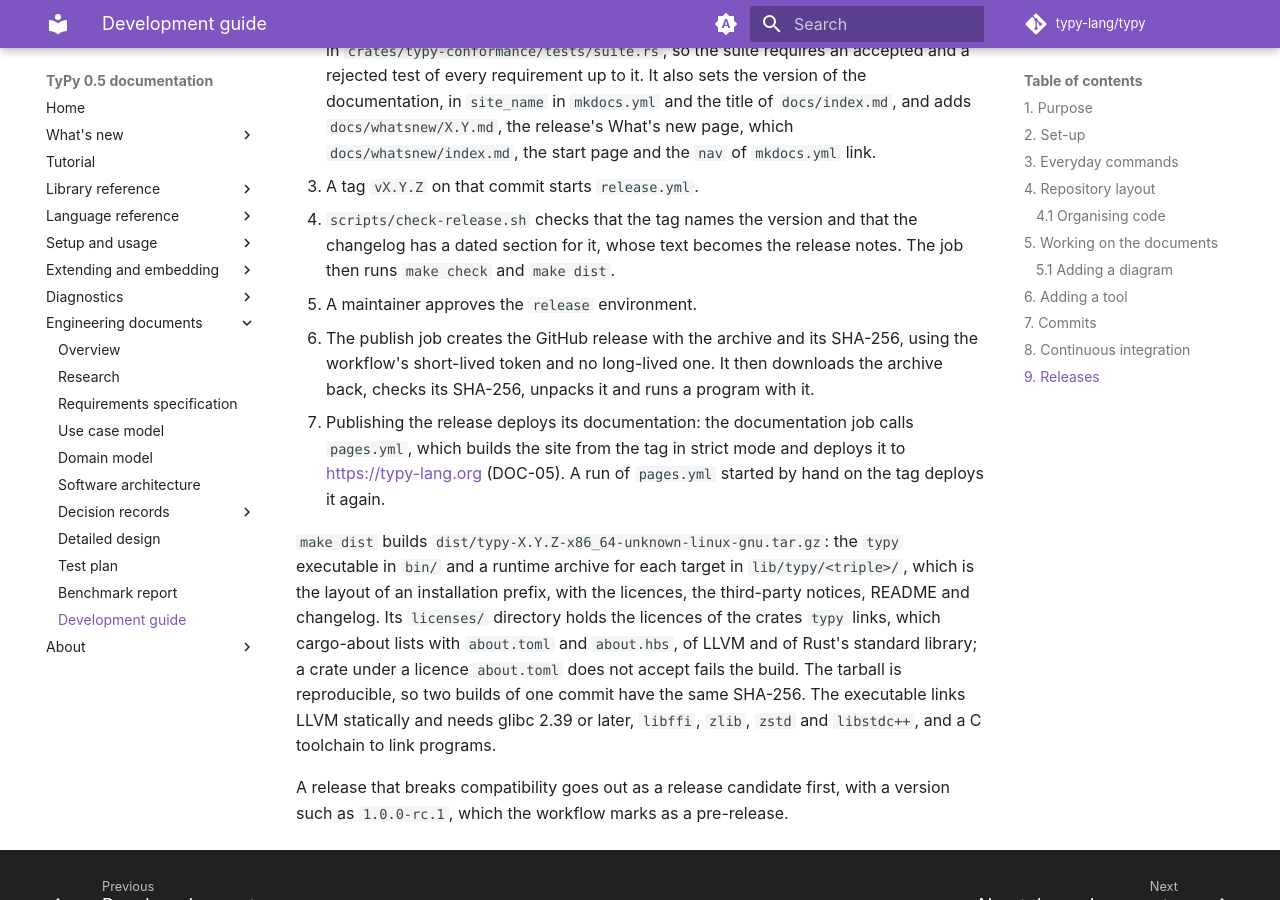
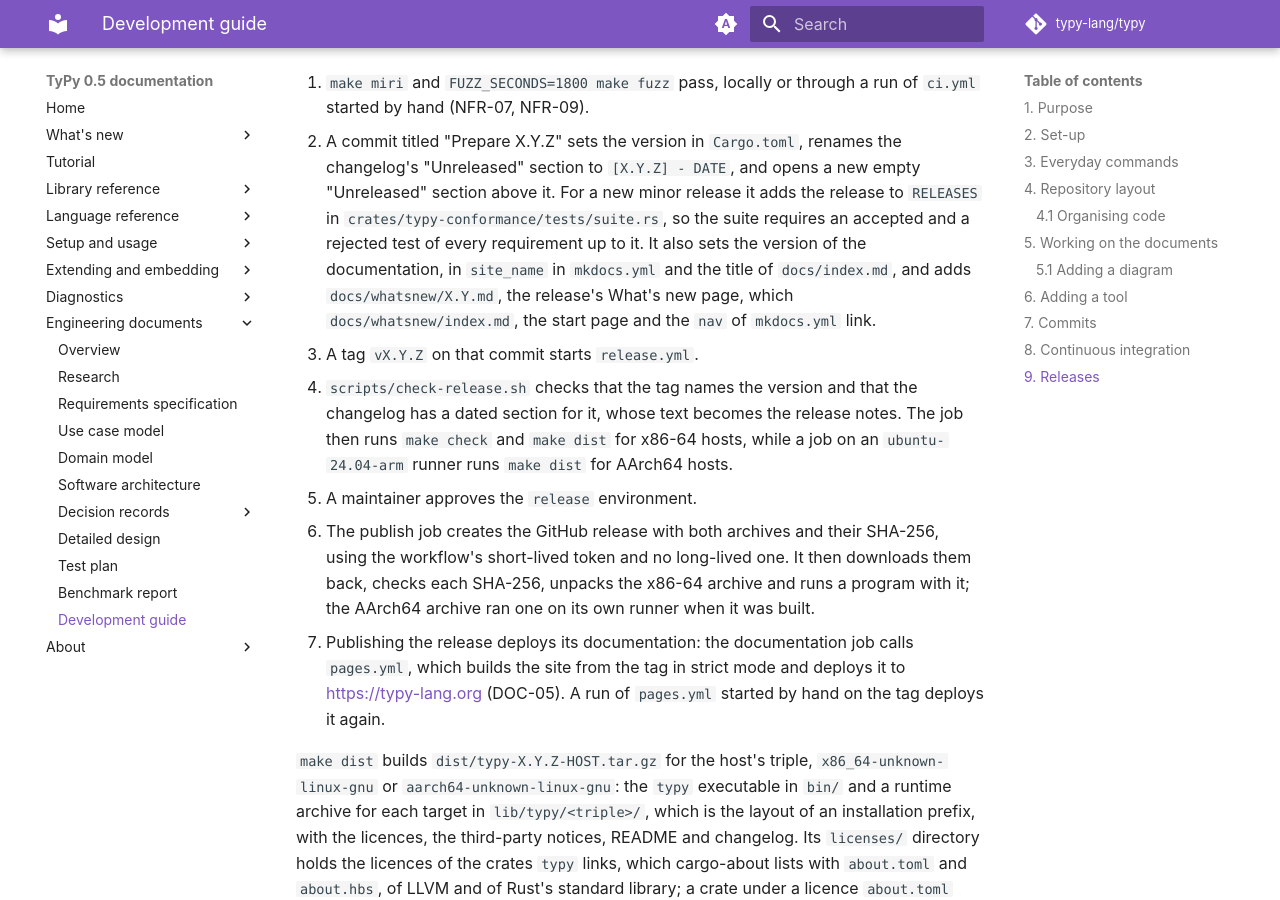
Before and after one commit to typy-lang/typy, an MkDocs documentation site: the page built from docs/development/development-guide.md, in a window 1280 px wide and 900 px high, scrolled down 8909 px. Built offline with MkDocs 1.6.1 and Material for MkDocs 9.7.7, drawn with Linux system fonts in a browser that asks for light colours; comment, search, counter and statistics services are not loaded; some of the changed text lies outside the part shown.

Commit message:
Test on an arm64 runner and release a compiler for AArch64 hosts
CI runs every test natively on ubuntu-24.04-arm and builds the AArch64
archive there; the release builds one archive per host, each with the
runtime archives of all three targets. Tests and scripts follow the host's
architecture: the sanitizer runtime is built for the host, and the static
musl size check runs on x86-64 hosts, where musl-gcc links it.

```diff
--- a/docs/development/development-guide.md
+++ b/docs/development/development-guide.md
@@ -203,9 +203,10 @@ to GitHub Pages.
 | --- | --- | --- | --- |
 | `ci.yml` | Quality gate and package | Every pull request | `make check`, then `make dist`; for a pull request of documents alone, the light run below |
 | `ci.yml` | Miri and fuzzing | On demand, before a release | `make miri`, then `FUZZ_SECONDS=1800 make fuzz`; the inputs that crashed are kept as an artifact |
+| `ci.yml` | AArch64 tests | Every pull request but one of documents alone, on an `ubuntu-24.04-arm` runner | `make test`: every unit, integration and conformance test natively, and the conformance suite built for x86-64 under `qemu-x86_64` (NFR-16), then `make dist`; built with line tables for debug information, since the runner has 14 GB of disk |
 | `ci.yml` | Dependency review | Every pull request | Fails on a new dependency with a known vulnerability |
 | `codeql.yml` | Analyze | Every push to `main`, and weekly | Code scanning of the Rust sources and the workflows, leaving out the test files that `.github/codeql/codeql-config.yml` lists |
-| `release.yml` | Check and build, Publish, then Documentation | A tag `vX.Y.Z` | Section 9 |
+| `release.yml` | Check and build, Build for AArch64 hosts, Publish, then Documentation | A tag `vX.Y.Z` | Section 9 |
 | `pages.yml` | Build the site, then Deploy | Called by `release.yml` once a release is created; a release published by hand; on demand, on a release tag | Builds the site with `scripts/build-docs.sh` on the runner after `astral-sh/setup-uv`, without the dev image, and deploys it to GitHub Pages at <https://typy-lang.org> (DOC-05) |
 
 A pull request whose every file is a document that no compiled test reads
@@ -251,18 +252,22 @@ each release's branch stays on origin and an issue can be traced to it.
 3. A tag `vX.Y.Z` on that commit starts `release.yml`.
 4. `scripts/check-release.sh` checks that the tag names the version and that
    the changelog has a dated section for it, whose text becomes the release
-   notes. The job then runs `make check` and `make dist`.
+   notes. The job then runs `make check` and `make dist` for x86-64 hosts,
+   while a job on an `ubuntu-24.04-arm` runner runs `make dist` for AArch64
+   hosts.
 5. A maintainer approves the `release` environment.
-6. The publish job creates the GitHub release with the archive and its
+6. The publish job creates the GitHub release with both archives and their
    SHA-256, using the workflow's short-lived token and no long-lived one.
-   It then downloads the archive back, checks its SHA-256, unpacks it and
-   runs a program with it.
+   It then downloads them back, checks each SHA-256, unpacks the x86-64
+   archive and runs a program with it; the AArch64 archive ran one on its
+   own runner when it was built.
 7. Publishing the release deploys its documentation: the documentation job
    calls `pages.yml`, which builds the site from the tag in strict mode and
    deploys it to <https://typy-lang.org> (DOC-05). A run of `pages.yml`
    started by hand on the tag deploys it again.
 
-`make dist` builds `dist/typy-X.Y.Z-x86_64-unknown-linux-gnu.tar.gz`: the
+`make dist` builds `dist/typy-X.Y.Z-HOST.tar.gz` for the host's triple,
+`x86_64-unknown-linux-gnu` or `aarch64-unknown-linux-gnu`: the
 `typy` executable in `bin/` and a runtime archive for each target in
 `lib/typy/<triple>/`, which is the layout of an installation prefix, with
 the licences, the third-party notices, README and changelog. Its
```
Also changed, not shown: 9 other files.
